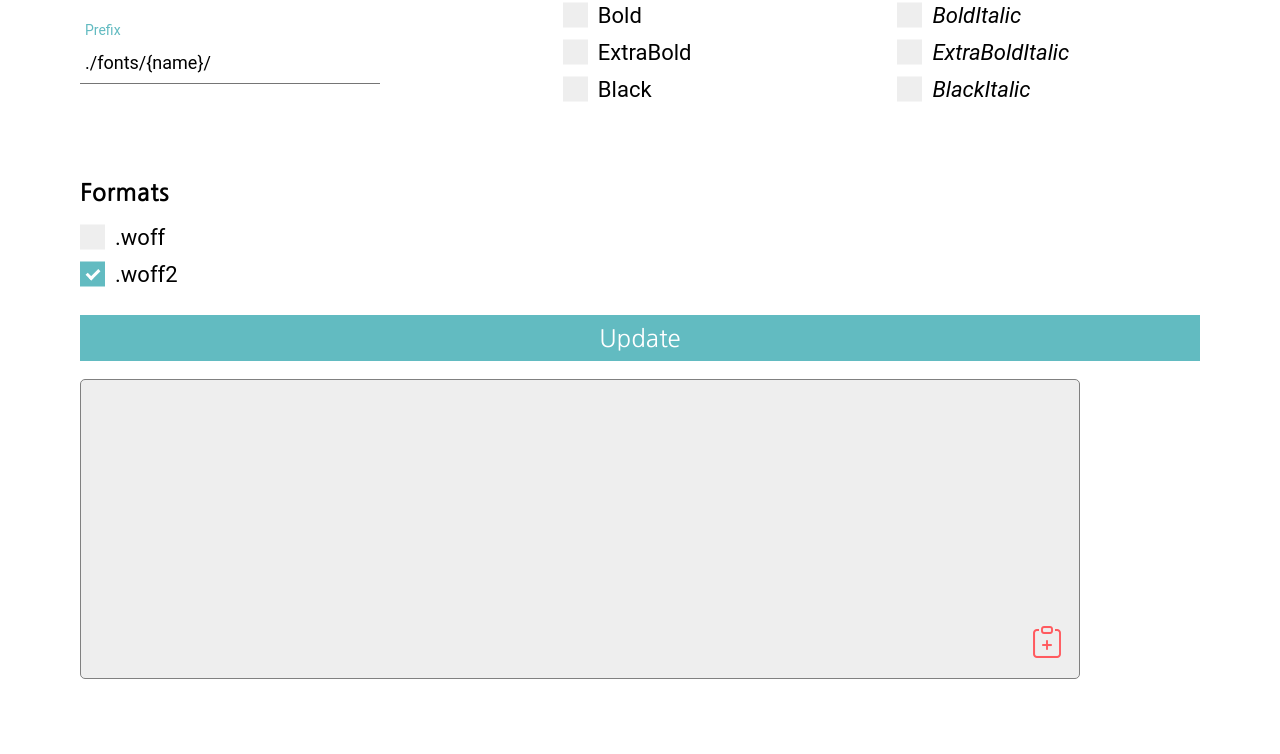
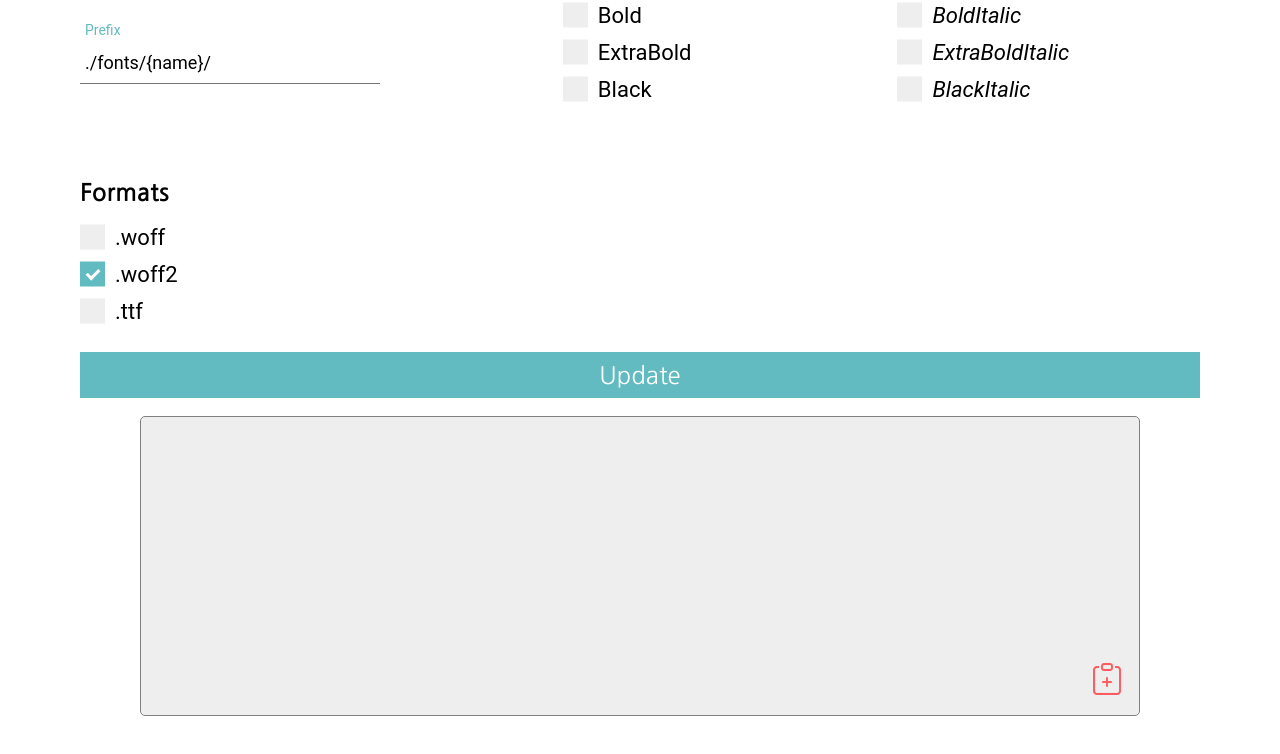
Before and after one commit to BADAKAA/font-import-helper, a website: page index.html in a window 1280 px wide. Shown: the part 422-1176 px from the top of the page. Drawn offline with nearby package versions, Linux system fonts and the light colour scheme.

Commit message:
add trutype format

```diff
--- a/index.html
+++ b/index.html
@@ -166,6 +166,11 @@
                 <input type="checkbox" class="format" id="woff2" checked="true">
                 <span class="checkmark"></span>
             </label>
+            <label class="check">
+                .ttf
+                <input type="checkbox" class="format" id="ttf">
+                <span class="checkmark"></span>
+            </label>
         </div>
         <button type="submit" id="updateButton">Update</button>
     </form>
--- a/style/style.scss
+++ b/style/style.scss
@@ -45,6 +45,7 @@ h1 {
     border: 1px solid gray;
     min-height: 300px;
     user-select: all;
+    margin: 0 auto;
     margin-bottom: 100px;
 }
 #output {
```
Also changed, not shown: style.css, 1 other file.
